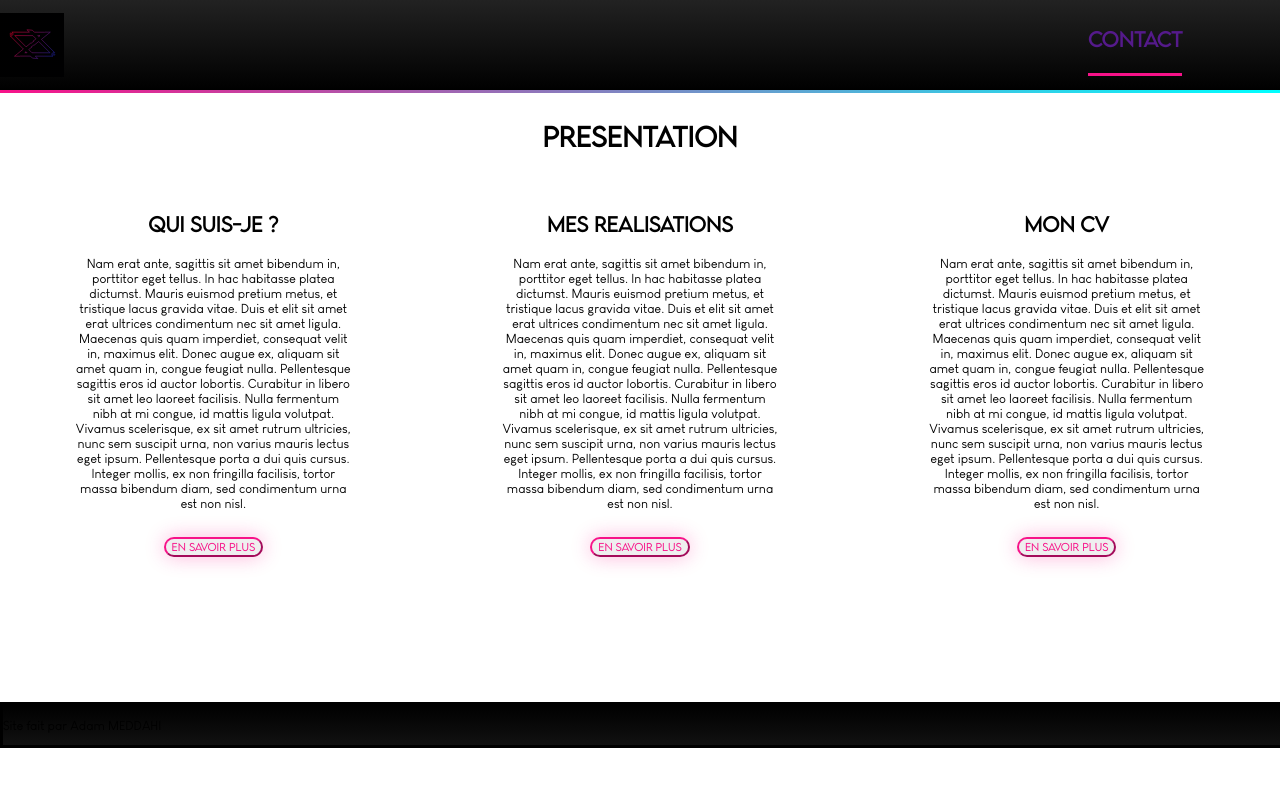
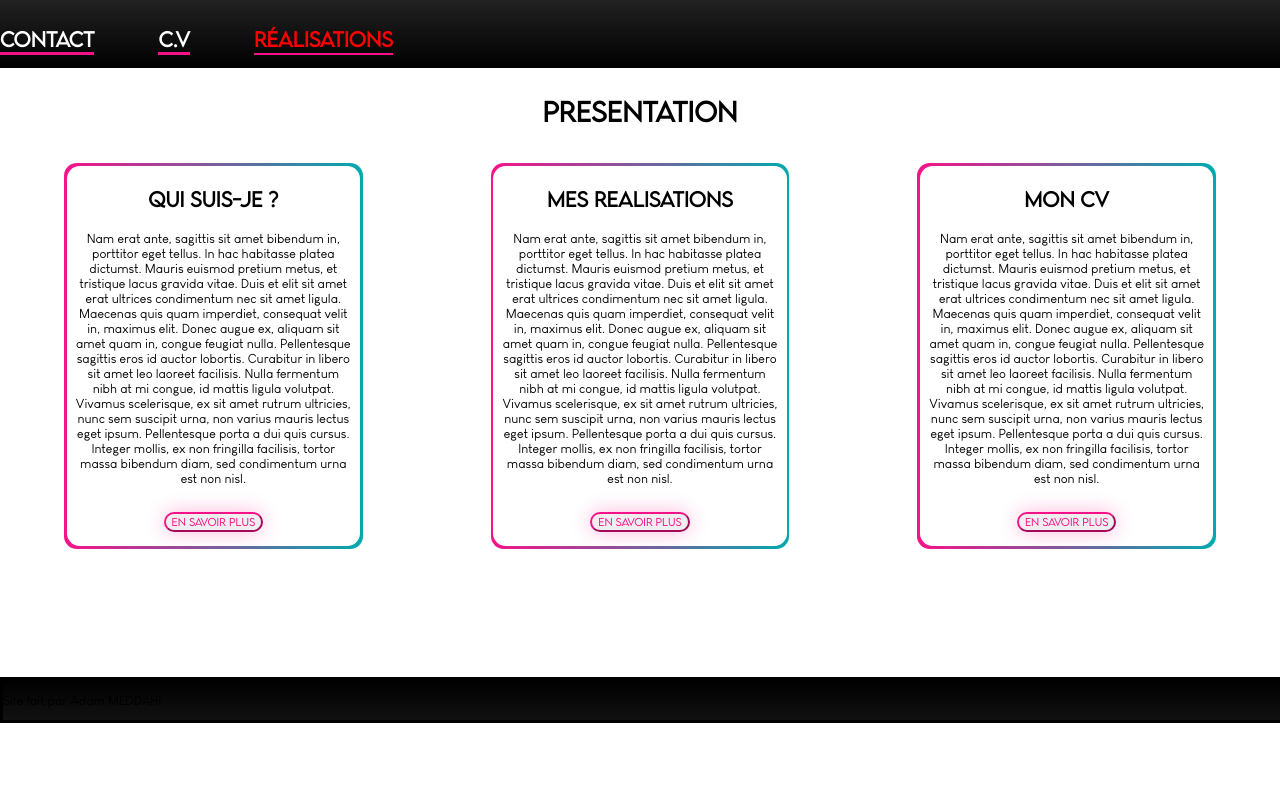
Before and after one commit to Admdh/site_vitrine, a plain HTML site: page main.html in a window 1280 px wide. Drawn offline with Linux system fonts and the light colour scheme.

Commit message:
petite modif header

```diff
--- a/main.css
+++ b/main.css
@@ -30,15 +30,38 @@ header{
 
 }
 
+.lastvignette{
+
+	text-decoration: none;
+  	margin-right:500px;
+  	height:auto;
+  	border-bottom: 0.2vw solid #F71289;
+  	margin-bottom: 1px;
+  	margin-top: 0px;
+  	color:red;
+
+}
 .vignette{
 
 	text-decoration: none;
   	text-align:center;
-  	margin-left: 80%;
+  	margin-right: 5%;
   	height:auto;
   	border-bottom: 0.3vw solid #F71289;
   	margin-bottom: 1px;
   	margin-top: 0px;
+  	color:white;
+}
+
+.lastvignette{
+
+	text-decoration: none;
+  	margin-right: 0px;
+  	height:auto;
+  	border-bottom: 0.2vw solid #F71289;
+  	margin-bottom: 1px;
+  	margin-top: 0px;
+  	color:red;
 
 }
 
@@ -118,7 +141,7 @@ h3{
 	min-width: auto;
 	margin-top: 1vw;
 	max-width: 25%;
-	background-image:  linear-gradient(to right, #F71289, #00AAA);
+	background-image:  linear-gradient(to right, #F71289, #00AAAd);
 }
 
 .lastDiv{
--- a/main.html
+++ b/main.html
@@ -10,13 +10,16 @@
       </head>
 
 <body>
+
 	<header>
 
-		<img src="./images/logoA.svg" width="5%" height="5%">
+		<a class="vignette" href="contact.html"> <h1>Contact</h1> </a>
+		<a class="vignette" href="cv.html"> <h1>C.V</h1> </a>
+		<a class="lastvignette" href="realisations.html"> <h1>Réalisations</h1> </a>
 
-		<a  class="vignette" href=""> <h1>Contact</h1> </a>  </header>
+	</header>
 
-	<div class="underHeader"></div>
+
 
 
 	<div class="slide"> <h2>Presentation</h2></div>
```
